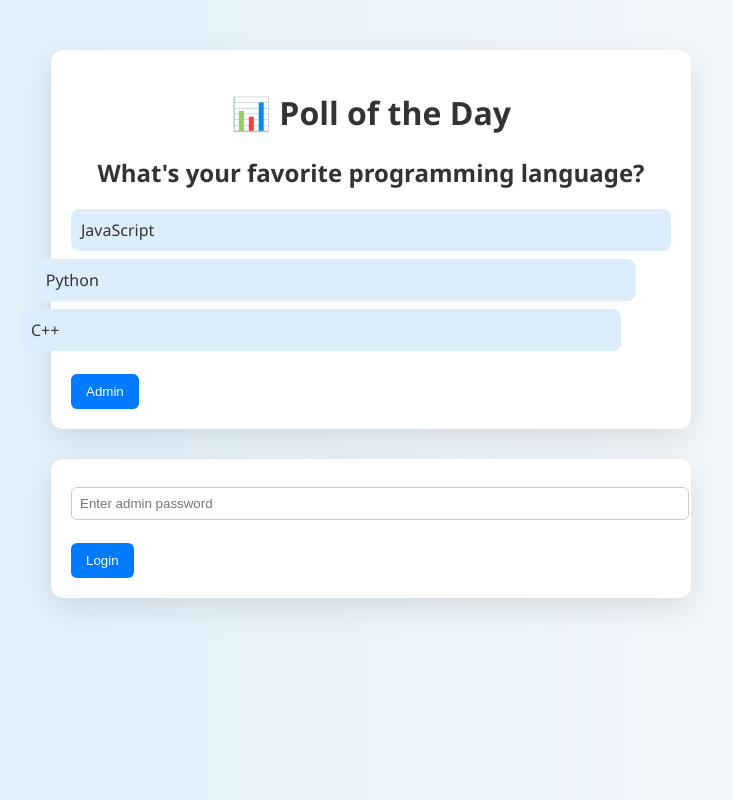
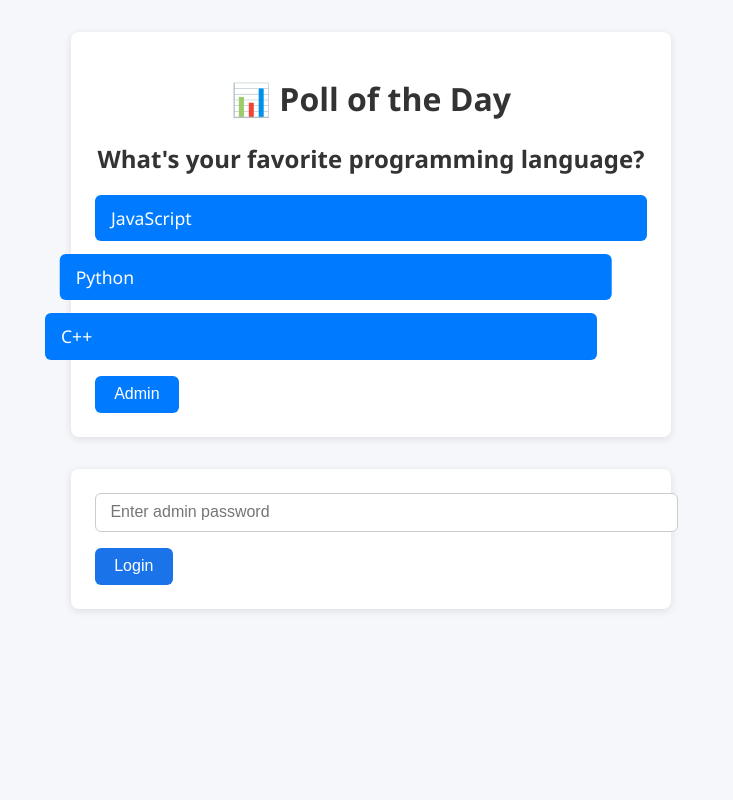
Before and after one commit to ThunderBolt-0/poll-app, a plain HTML site: page index.html in a window 1280 px wide. Both pictures are taken after a click on the button "Admin". Shown: the whole page, without its empty margins (269-1002 px from the left). Drawn offline with nearby package versions, Linux system fonts and the light colour scheme.

Commit message:
Update style.css

```diff
--- a/style.css
+++ b/style.css
@@ -1,59 +1,127 @@
 body {
-  font-family: 'Segoe UI', sans-serif;
-  background: linear-gradient(to right, #DCEEFB, #F8F9FA);
-  margin: 0;
-  padding: 20px;
+  font-family: "Segoe UI", Tahoma, Geneva, Verdana, sans-serif;
+  max-width: 600px;
+  margin: 2rem auto;
+  padding: 0 1rem;
+  background: #f5f7fa;
   color: #333;
 }
-
-.container {
-  max-width: 600px;
-  margin: 30px auto;
-  padding: 20px;
-  background: white;
-  border-radius: 12px;
-  box-shadow: 0 10px 30px rgba(0,0,0,0.1);
-}
-
-h1, h2 {
+h1,
+h2 {
   text-align: center;
 }
-
+.fade-in {
+  animation: fadeIn 0.7s ease forwards;
+}
+.slide-in {
+  animation: slideIn 0.7s ease forwards;
+}
+@keyframes fadeIn {
+  from {
+    opacity: 0;
+  }
+  to {
+    opacity: 1;
+  }
+}
+@keyframes slideIn {
+  from {
+    opacity: 0;
+    transform: translateY(-10px);
+  }
+  to {
+    opacity: 1;
+    transform: translateY(0);
+  }
+}
+.container {
+  background: white;
+  border-radius: 8px;
+  padding: 1.5rem;
+  box-shadow: 0 2px 8px rgba(0, 0, 0, 0.1);
+  margin-bottom: 2rem;
+}
+#options {
+  display: flex;
+  flex-direction: column;
+  gap: 0.8rem;
+  margin-bottom: 1rem;
+}
 .option {
-  background-color: #DCEEFB;
-  padding: 10px;
-  border-radius: 8px;
-  margin: 8px 0;
+  background: #007bff;
+  color: white;
+  border: none;
+  padding: 0.7rem 1rem;
+  border-radius: 6px;
+  font-size: 1.1rem;
   cursor: pointer;
-  transition: transform 0.2s;
+  transition: transform 0.2s ease, background-color 0.2s ease;
 }
-.option:hover {
-  background-color: #B6E0FE;
-  transform: scale(1.03);
+.option:hover:not(:disabled) {
+  background-color: #0056b3;
+  transform: scale(1.05);
 }
-
+.option:disabled {
+  background-color: #c3d9ff;
+  cursor: not-allowed;
+  transform: none !important;
+  opacity: 0.7;
+}
+#result > div {
+  margin-bottom: 8px;
+  font-weight: 600;
+}
 .button {
-  padding: 10px 15px;
-  margin-top: 15px;
-  background-color: #007BFF;
+  cursor: pointer;
+  background: #1a73e8;
+  color: white;
   border: none;
-  color: white;
+  padding: 0.6rem 1.2rem;
+  font-size: 1rem;
   border-radius: 6px;
-  cursor: pointer;
-  transition: background-color 0.3s;
+  transition: background-color 0.2s ease;
+  user-select: none;
 }
 .button:hover {
-  background-color: #0056b3;
+  background: #135abe;
+}
+.button:disabled {
+  background: #ccc;
+  cursor: not-allowed;
 }
 .button.blue {
-  background-color: #007BFF;
+  background: #007bff;
 }
-
+.button.blue:hover {
+  background: #0056b3;
+}
+.button.red {
+  background: #d93025;
+}
+.button.red:hover {
+  background: #a8221a;
+}
 .input {
   display: block;
   width: 100%;
-  padding: 8px;
-  margin: 8px 0;
+  margin-bottom: 1rem;
+  padding: 0.6rem 0.9rem;
+  font-size: 1rem;
   border-radius: 6px;
   border: 1px solid #ccc;
 }
+.input:focus {
+  border-color: #007bff;
+  outline: none;
+}
+#options-container {
+  display: flex;
+  flex-direction: column;
+  gap: 0.6rem;
+  margin-bottom: 1rem;
+}
+@media (max-width: 480px) {
+  body {
+    margin: 1rem;
+  }
+}
```
